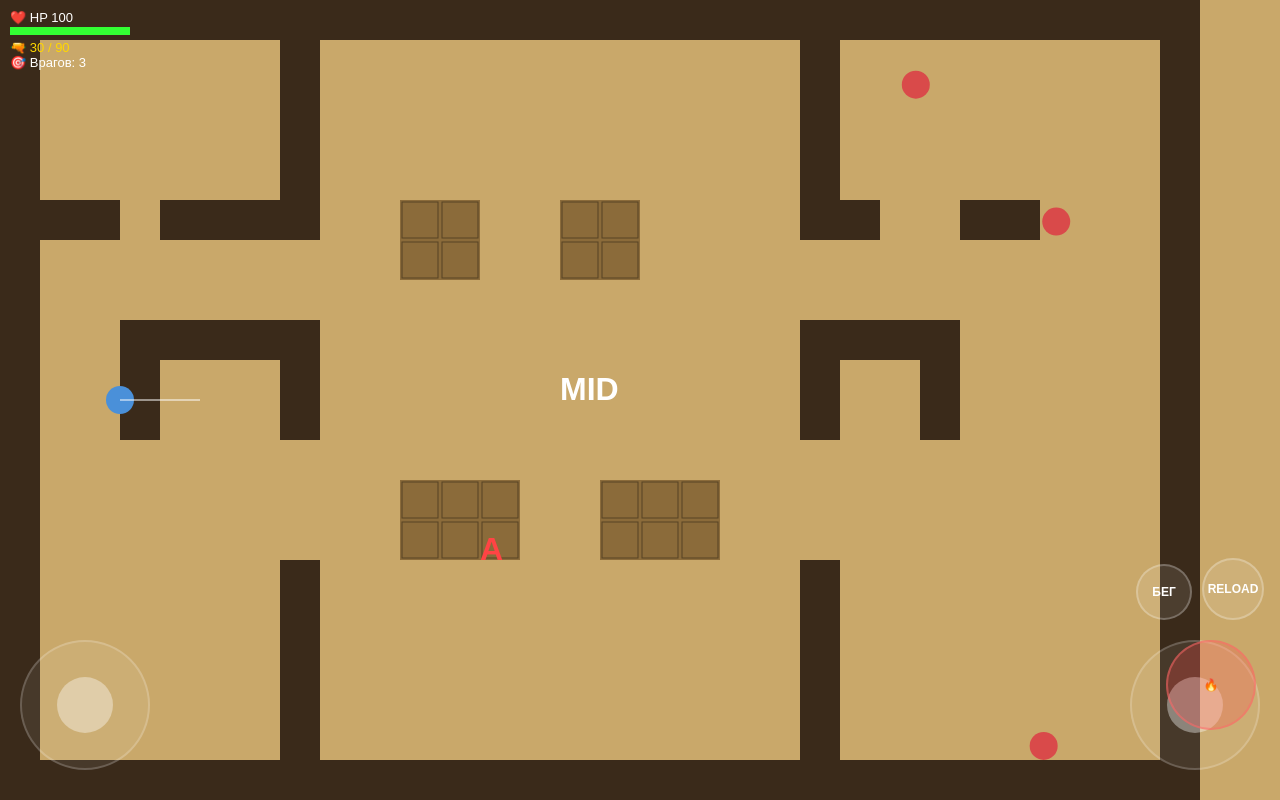
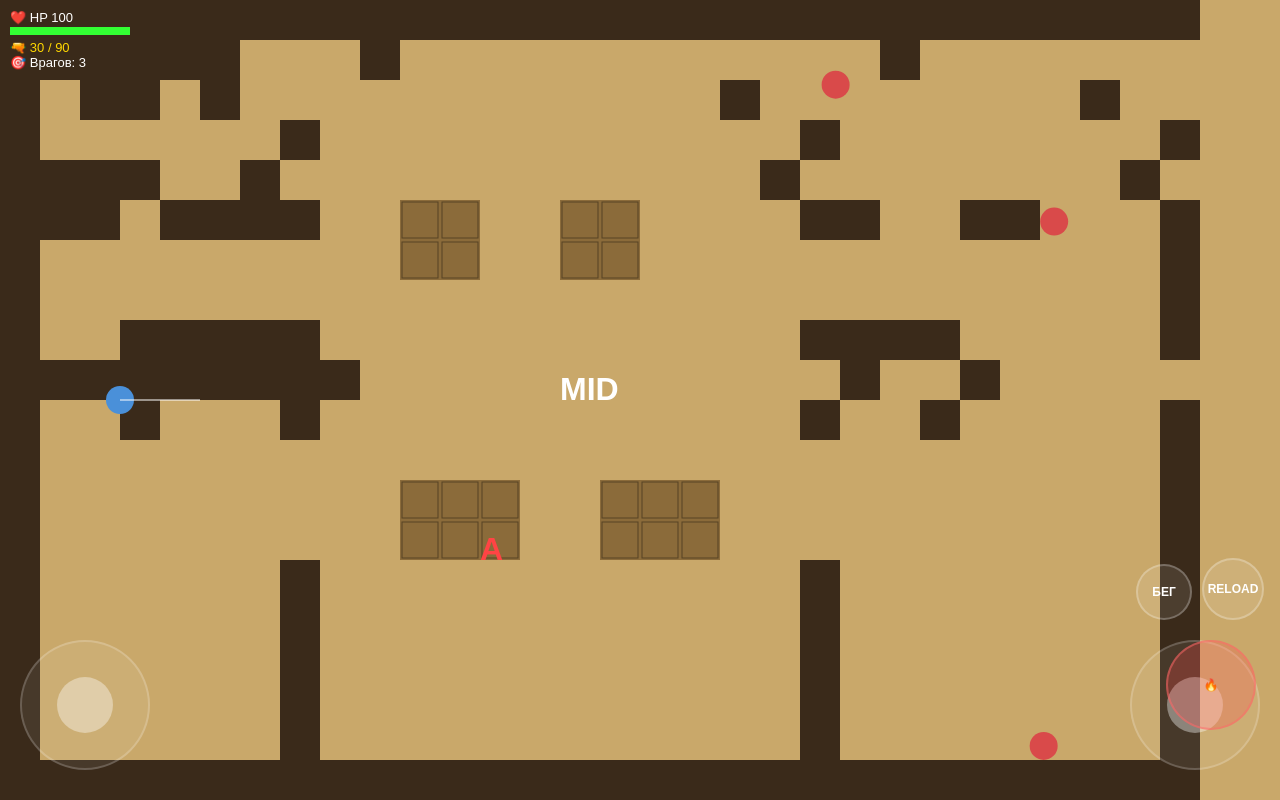
Before and after one commit to khuranovimran07-png/sandstone-game-.2, a plain HTML site: page index.html in a window 1280 px wide. Drawn offline with Linux system fonts and the light colour scheme.

Commit message:
Update index.html

```diff
--- a/index.html
+++ b/index.html
@@ -45,15 +45,15 @@ window.onresize = resize; resize();
 const TILE = 40, MW = 30, MH = 20;
 const map = [
   [0,0,0,0,0,0,0,0,0,0,0,0,0,0,0,0,0,0,0,0,0,0,0,0,0,0,0,0,0,0],
+  [0,0,0,0,0,0,1,1,1,0,1,1,1,1,1,1,1,1,1,1,1,1,0,1,1,1,1,1,1,1,1,0],
+  [0,,0,0,1,0,1,1,1,1,1,1,1,1,1,1,1,1,0,1,1,1,1,1,1,1,1,0],
   [0,1,1,1,1,1,1,0,1,1,1,1,1,1,1,1,1,1,1,1,0,1,1,1,1,1,1,1,1,0],
-  [0,1,1,1,1,1,1,0,1,1,1,1,1,1,1,1,1,1,1,1,0,1,1,1,1,1,1,1,1,0],
-  [0,1,1,1,1,1,1,0,1,1,1,1,1,1,1,1,1,1,1,1,0,1,1,1,1,1,1,1,1,0],
-  [0,1,1,1,1,1,1,0,1,1,1,1,1,1,1,1,1,1,1,1,0,1,1,1,1,1,1,1,1,0],
+  [0,0,0,0,1,1,0,1,1,1,1,1,1,1,1,1,1,1,1,0,1,1,1,1,1,1,1,1,0],
   [0,0,0,1,0,0,0,0,1,1,2,2,1,1,2,2,1,1,1,1,0,0,1,1,0,0,1,1,1,0],
   [0,1,1,1,1,1,1,1,1,1,2,2,1,1,2,2,1,1,1,1,1,1,1,1,1,1,1,1,1,0],
   [0,1,1,1,1,1,1,1,1,1,1,1,1,1,1,1,1,1,1,1,1,1,1,1,1,1,1,1,1,0],
   [0,1,1,0,0,0,0,0,1,1,1,1,1,1,1,1,1,1,1,1,0,0,0,0,1,1,1,1,1,0],
-  [0,1,1,0,1,1,1,0,1,1,1,1,1,1,1,1,1,1,1,1,0,1,1,0,1,1,1,1,1,0],
+  [0,0,0,0,0,0,0,0,0,1,1,1,1,1,1,1,1,1,1,1,1,0,1,1,0,1,1,1,1,1,0],
   [0,1,1,0,1,1,1,0,1,1,1,1,1,1,1,1,1,1,1,1,0,1,1,0,1,1,1,1,1,0],
   [0,1,1,1,1,1,1,1,1,1,1,1,1,1,1,1,1,1,1,1,1,1,1,1,1,1,1,1,1,0],
   [0,1,1,1,1,1,1,1,1,1,2,2,2,1,1,2,2,2,1,1,1,1,1,1,1,1,1,1,1,0],
```
